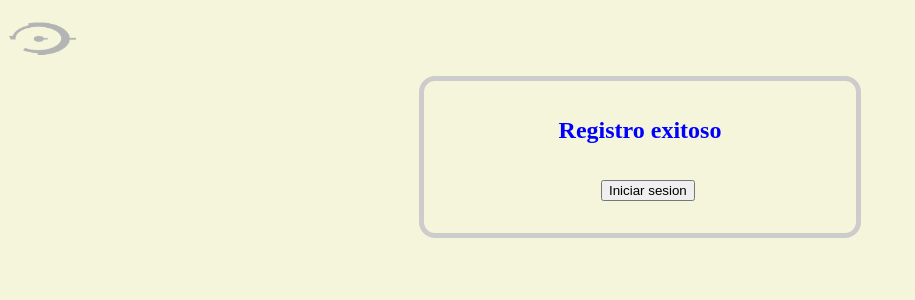
After one commit to Joffre03/JoffreW2508, a PHP site: page /completado.html in a window 1280 px wide. The commit adds this page. Shown: the top 300 px of the page, without its empty margins (0-915 px from the left). Run offline with PHP 8.4, Linux system fonts and the light colour scheme.

Commit message:
Add files via upload

```diff
--- a/Pagina.html
+++ b/Pagina.html
@@ -36,7 +36,7 @@
     </li>
 
     <li class="button">
-        <button type="submit">Enviar registro</button>
+    <button type="submit"> <a href="completado.html" style="color: black;"> Enviar Registro</a></button>
 
     </li>
 
--- /dev/null
+++ b/completado.html
@@ -0,0 +1,25 @@
+<!DOCTYPE html>
+<html lang="en">
+<head>
+    <meta charset="UTF-8">
+    <meta http-equiv="X-UA-Compatible" content="IE=edge">
+    <meta name="viewport" content="width=device-width, initial-scale=1.0">
+    <link rel="icon" type="image/png" href="Lunam.png">
+    <link rel="stylesheet" href="estilospagina.css">
+    <title>Registro finalizado</title>
+</head>
+<body style="background-color: beige;">
+    <section>
+        <img src="lHalo2.png" alt="Error al cargar la imagen" style="width: 70px;">
+    </section>
+    <form action="" method="post">
+     <h2><center>Registro exitoso</center></h2>
+    <ul>
+        <li class="button">
+            <button type="submit">Iniciar sesion</button>
+
+
+        </li>
+    </ul>
+</body>
+</html>
--- a/estilospagina.css
+++ b/estilospagina.css
@@ -8,7 +8,7 @@ form{
     margin: 0 auto;
     width: 400px;
     padding: 1em;
-    border: 15 px solid #cccccc;
+    border: 5px solid #CCC;
     border-radius: 16px;
 }
 
@@ -24,7 +24,7 @@ form li+li{
 
 label{
     display: inline-block;
-    width: 90px;
+    width: 120px;
     color: black;
     text-align: center;
 }
@@ -35,5 +35,5 @@ input:focus{
 }
 
 button{
-    margin-left: 120px;
+    margin-left: 145px;
 }
```
